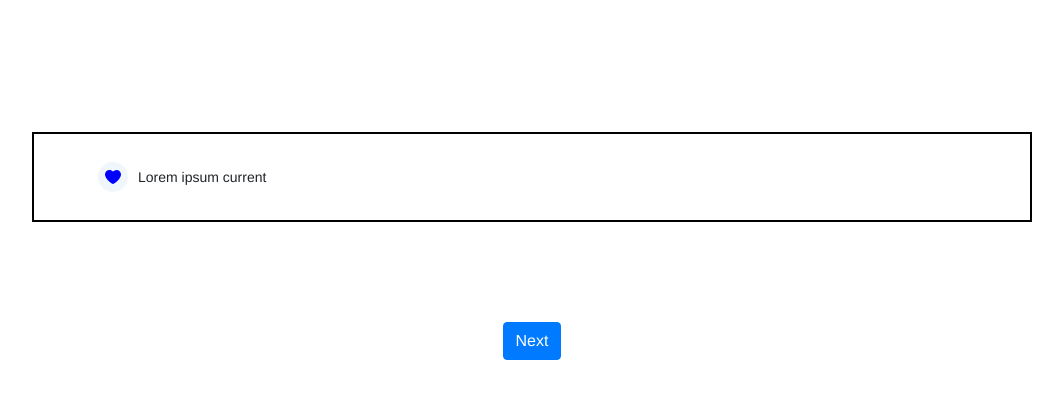
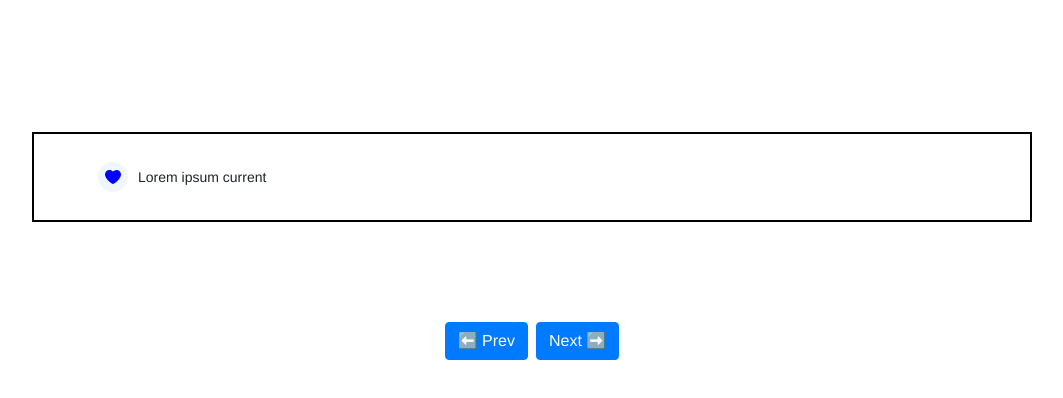
Before and after one commit to giodelabarrera/poc-react-notification-transition, a React (Create React App) app: page / in a window 1280 px wide. Shown: the top 398 px of the page, without its empty margins (108-1171 px from the left). Built offline with nearby package versions, Linux system fonts and the light colour scheme.

Commit message:
Create navigation context

```diff
--- a/package.json
+++ b/package.json
@@ -5,6 +5,7 @@
   "keywords": [],
   "main": "src/index.js",
   "dependencies": {
+    "classnames": "^2.2.6",
     "react": "17.0.1",
     "react-bootstrap": "1.4.3",
     "react-dom": "17.0.1",
--- a/src/App.js
+++ b/src/App.js
@@ -1,7 +1,8 @@
-import React, { useState } from "react";
+import React from "react";
 import { SwitchTransition, CSSTransition } from "react-transition-group";
 import { Button } from "react-bootstrap";
 import "./styles.css";
+import { NavigationProvider, useNavigation } from "./context/navigation";
 
 const NOTIFICATION_TYPE = {
   LIKE: "like",
@@ -24,10 +25,27 @@ const notifications = [
 ];
 
 function App() {
-  const [currentIndex, setCurrentIndex] = useState(0);
+  return (
+    <NavigationProvider>
+      <Main />
+    </NavigationProvider>
+  );
+}
+
+function Main() {
+  const {
+    currentIndex,
+    navDirection,
+    moveToPrev,
+    moveToNext,
+  } = useNavigation();
+
+  const handlePrevClick = () => {
+    moveToPrev();
+  };
 
   const handleNextClick = () => {
-    setCurrentIndex((prevCurrentIndex) => prevCurrentIndex + 1);
+    moveToNext();
   };
 
   const notification = notifications[currentIndex];
@@ -37,10 +55,17 @@ function App() {
     <div className="app">
       <main>
         <Header>
-          <Item type={type} message={message} currentIndex={currentIndex} />
+          <Item
+            type={type}
+            message={message}
+            currentIndex={currentIndex}
+            navDirection={navDirection}
+          />
         </Header>
-
-        <Button onClick={handleNextClick}>Next</Button>
+        <Button className="prev-btn" onClick={handlePrevClick}>
+          ⬅️ Prev
+        </Button>
+        <Button onClick={handleNextClick}>Next ➡️ </Button>
       </main>
     </div>
   );
@@ -50,7 +75,7 @@ function Header({ children }) {
   return <header className="header">{children}</header>;
 }
 
-function Item({ type, message, currentIndex }) {
+function Item({ type, message, currentIndex, navDirection }) {
   return (
     <div className="item">
       <SwitchTransition>
--- /dev/null
+++ b/src/context/navigation.js
@@ -0,0 +1,46 @@
+import React, { useState, useContext } from "react";
+
+const NavigationContext = React.createContext();
+
+const NAVIGATION_DIRECTION = {
+  PREV: "prev",
+  NEXT: "next",
+};
+
+function NavigationProvider({ children, initialCurrentIndex = 0 }) {
+  const [currentIndex, setCurrentIndex] = useState(initialCurrentIndex);
+  const [navDirection, setNavDirection] = useState(null);
+
+  const moveToPrev = () => {
+    setNavDirection(NAVIGATION_DIRECTION.PREV);
+    setCurrentIndex((prevCurrentIndex) => prevCurrentIndex - 1);
+  };
+
+  const moveToNext = () => {
+    setNavDirection(NAVIGATION_DIRECTION.NEXT);
+    setCurrentIndex((prevCurrentIndex) => prevCurrentIndex + 1);
+  };
+
+  const value = {
+    currentIndex,
+    navDirection,
+    moveToPrev,
+    moveToNext,
+  };
+
+  return (
+    <NavigationContext.Provider value={value}>
+      {children}
+    </NavigationContext.Provider>
+  );
+}
+
+function useNavigation() {
+  const context = useContext(NavigationContext);
+  if (context === undefined) {
+    throw new Error("useNavigation must be used within a NavigationProvider");
+  }
+  return context;
+}
+
+export { NavigationProvider, useNavigation };
--- a/src/styles.css
+++ b/src/styles.css
@@ -12,6 +12,10 @@ body {
 
 p {
   margin: 0;
+}
+
+.prev-btn {
+  margin-right: 8px;
 }
 
 @keyframes growing-icon {
```
